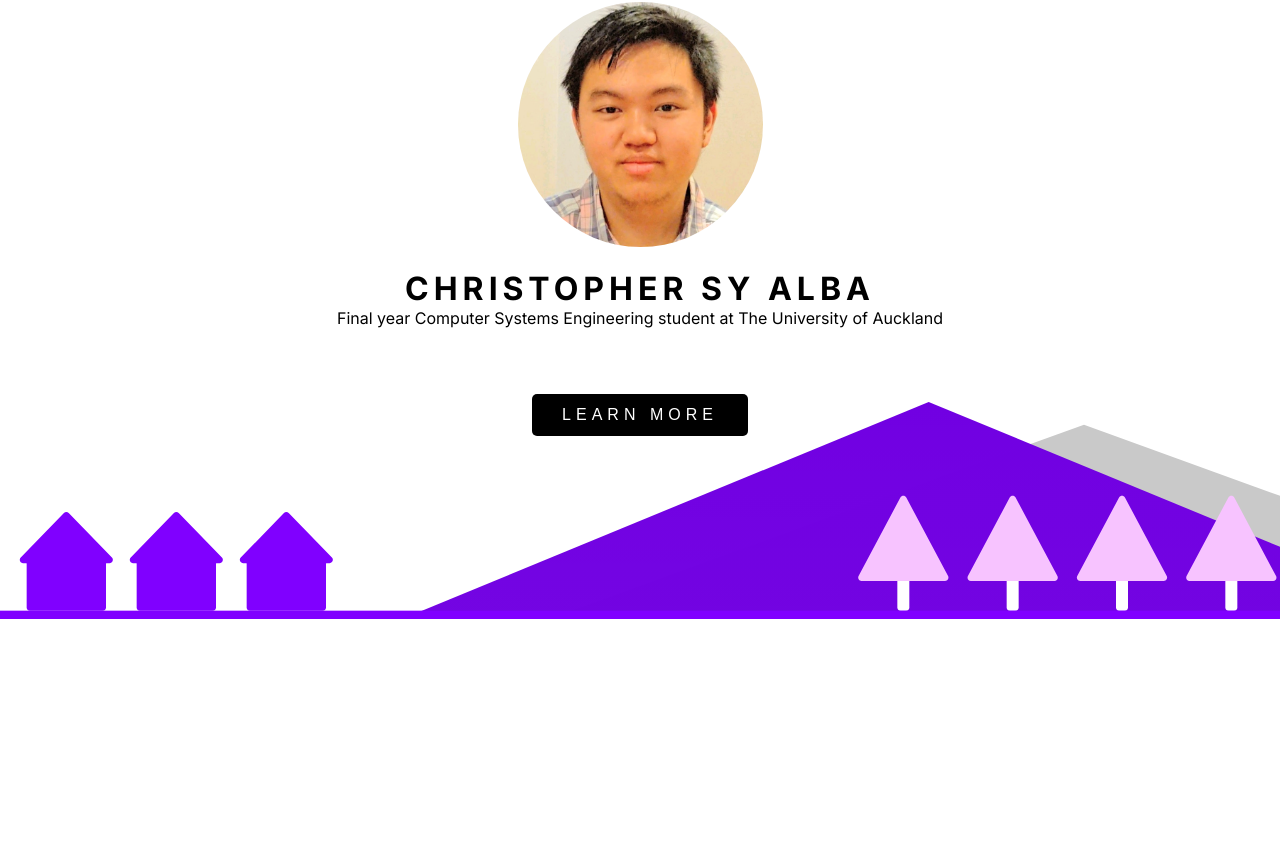
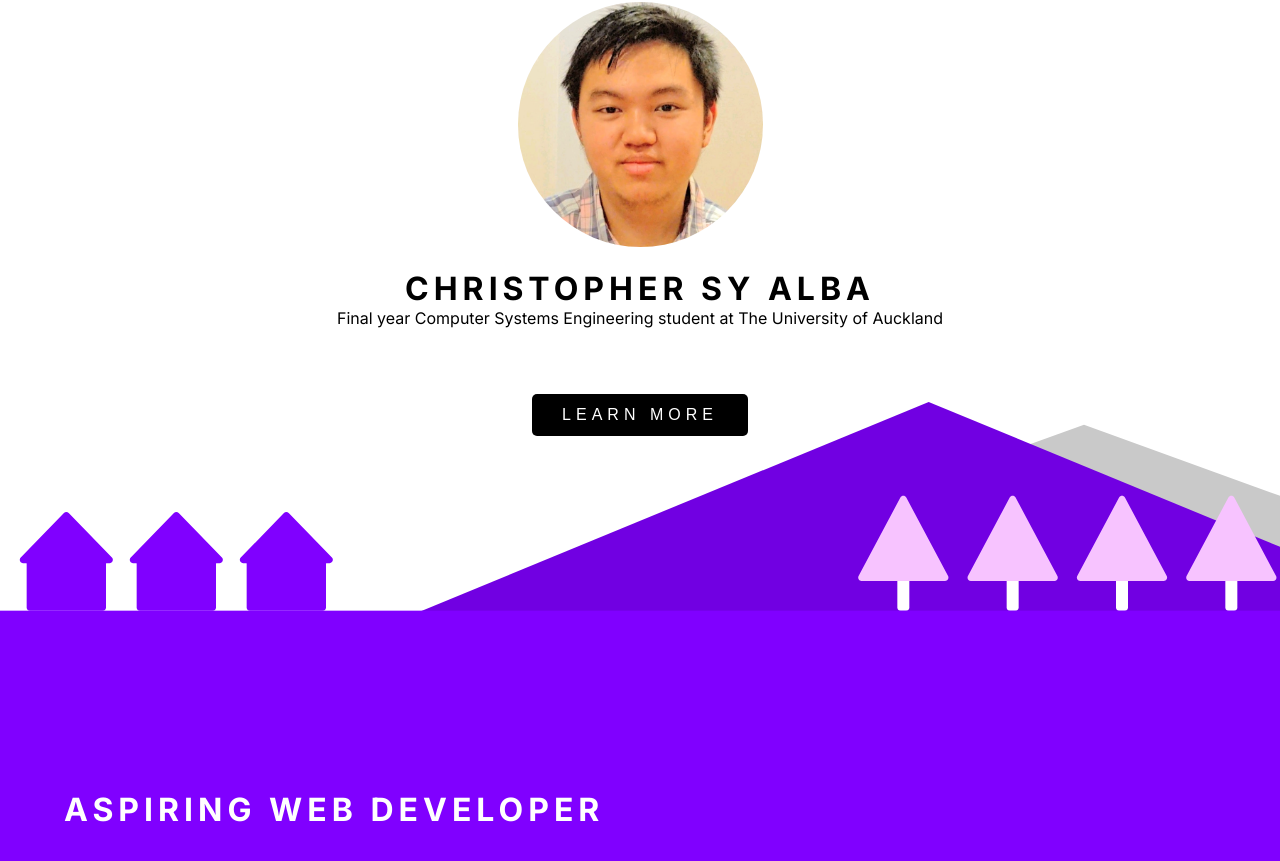
Before and after one commit to christopher-alba/personal-portfolio, a React (Create React App) app: page / in a window 1280 px wide. Shown: the part 181-1042 px from the top of the page. Before the commit the page ends 800 px from the top, so only its background shows below. Built offline with nearby package versions, Linux system fonts and the light colour scheme.

Commit message:
fix opacity of svg

```diff
--- /dev/null
+++ b/src/components/JCUX/HeroDiv.js
@@ -0,0 +1,7 @@
+import styled from "styled-components";
+
+export default styled("div")`
+  background: ${({ theme }) => theme.colors.tertiary};
+  padding-top: 150px;
+  padding-bottom: 150px;
+`;
--- /dev/null
+++ b/src/pages/Homepage/AspiringWebDeveloper/AspiringWebDeveloper.jsx
@@ -0,0 +1,16 @@
+import React from "react";
+import HeroDiv from "../../../components/JCUX/HeroDiv";
+import Container from "../../../components/JCUX/Container";
+import { Header } from "./styled";
+
+const AspiringWebDeveloper = () => {
+  return (
+    <HeroDiv>
+      <Container>
+        <Header>Aspiring Web Developer</Header>
+      </Container>
+    </HeroDiv>
+  );
+};
+
+export default AspiringWebDeveloper;
--- /dev/null
+++ b/src/pages/Homepage/AspiringWebDeveloper/index.js
@@ -0,0 +1,3 @@
+import AspiringWebDeveloper from "./AspiringWebDeveloper";
+
+export default AspiringWebDeveloper;
--- /dev/null
+++ b/src/pages/Homepage/AspiringWebDeveloper/styled.js
@@ -0,0 +1,7 @@
+import styled from "styled-components";
+
+export const Header = styled("h1")`
+  text-transform: uppercase;
+  letter-spacing: 5px;
+  color: white;
+`;
--- a/src/pages/Homepage/Homepage.jsx
+++ b/src/pages/Homepage/Homepage.jsx
@@ -1,10 +1,12 @@
 import React from "react";
+import AspiringWebDeveloper from "./AspiringWebDeveloper";
 import Landing from "./Landing";
 
 const Homepage = () => {
   return (
     <>
       <Landing />
+      <AspiringWebDeveloper />
     </>
   );
 };
--- a/src/svg/HousesByTheMountain/HousesByTheMountain.jsx
+++ b/src/svg/HousesByTheMountain/HousesByTheMountain.jsx
@@ -61,7 +61,7 @@ const HousesByTheMountain = ({ color1, color2 }) => {
           gradientUnits="userSpaceOnUse"
         >
           <stop stop-color={color2} />
-          <stop offset="0.9999" stop-color={color2} stop-opacity="0.976042" />
+          <stop offset="0.9999" stop-color={color2} stop-opacity="1" />
           <stop offset="1" stop-color={color2} stop-opacity="0" />
         </linearGradient>
       </defs>
```
